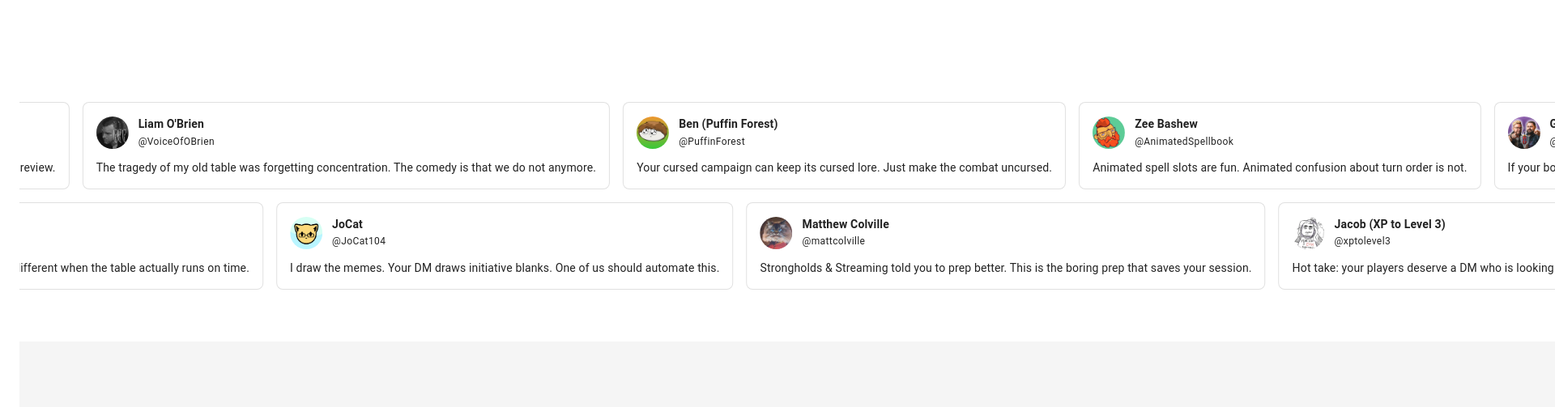
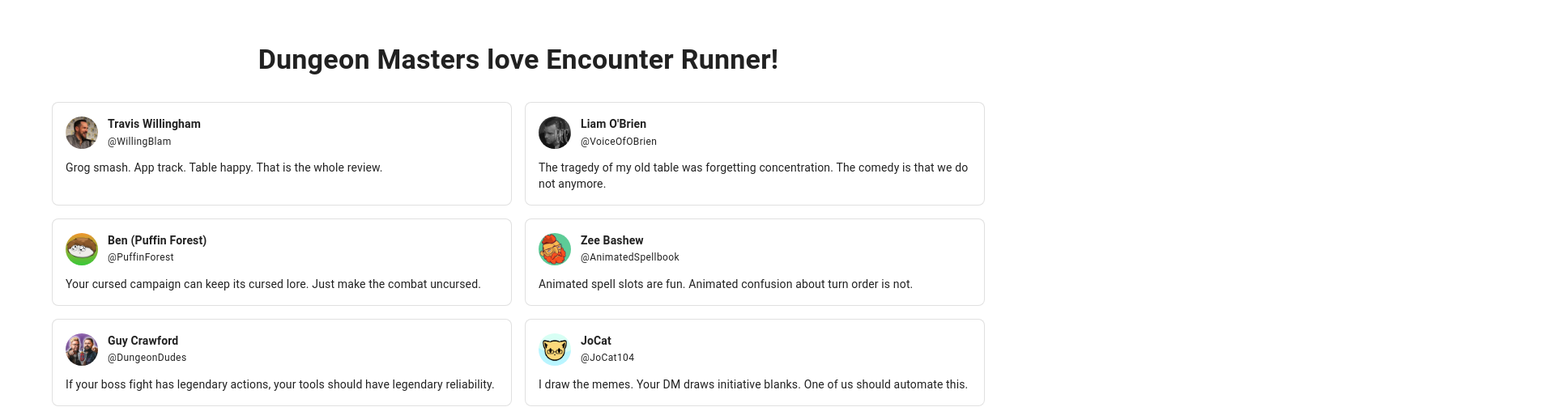
Before and after one commit to Harris-Miller/dnd-encounter-runner, a React (Vite) app: page / in a window 1280 px wide. Shown: the part 1801-2304 px from the top of the page at 81% size, 1920 px wide, since content can reach past the window. Built offline with nearby package versions, Linux system fonts and the light colour scheme; no server answers.

Commit message:
Replace landing reviews marquee with a static two-column grid.

```diff
--- a/src/components/marketing/ReviewCard.tsx
+++ b/src/components/marketing/ReviewCard.tsx
@@ -14,8 +14,7 @@ export const ReviewCard: FC<ReviewCardProps> = ({ review }) => (
       border: 1,
       borderColor: 'divider',
       borderRadius: 2,
-      flex: '0 0 auto',
-      minWidth: { md: 320, xs: 280 },
+      height: '100%',
       p: 2,
     }}
   >
--- a/src/components/marketing/ReviewsSection.tsx
+++ b/src/components/marketing/ReviewsSection.tsx
@@ -1,4 +1,4 @@
-import { Box, Container, Stack, Typography } from '@mui/material';
+import { Box, Container, Grid, Typography } from '@mui/material';
 import { useMemo } from 'react';
 import type { FC } from 'react';
 
@@ -6,59 +6,6 @@ import { LANDING_REVIEW_DISPLAY_COUNT, LANDING_REVIEWERS } from '../../data/land
 import { pickLandingReviews } from '../../utils/pickLandingReviews';
 
 import { ReviewCard } from './ReviewCard';
-
-const MARQUEE_ROW_GAP = 2;
-const MARQUEE_TRACK_GAP = 2;
-
-interface MarqueeRowProps {
-  animationDirection: 'left' | 'right';
-  animationDurationSeconds: number;
-  reviews: ReturnType<typeof pickLandingReviews>;
-}
-
-const MarqueeRow: FC<MarqueeRowProps> = ({ animationDirection, animationDurationSeconds, reviews }) => {
-  const trackReviews = [...reviews, ...reviews];
-
-  return (
-    <Box
-      sx={{
-        '@keyframes reviewsMarqueeLeft': {
-          from: { transform: 'translateX(0)' },
-          to: { transform: 'translateX(-50%)' },
-        },
-        '@keyframes reviewsMarqueeRight': {
-          from: { transform: 'translateX(-50%)' },
-          to: { transform: 'translateX(0)' },
-        },
-        '@media (prefers-reduced-motion: reduce)': {
-          overflowX: 'auto',
-        },
-        overflow: 'hidden',
-        width: '100%',
-      }}
-    >
-      <Stack
-        direction="row"
-        spacing={MARQUEE_TRACK_GAP}
-        sx={{
-          '@media (prefers-reduced-motion: reduce)': {
-            animation: 'none',
-            width: 'max-content',
-          },
-          animation:
-            animationDirection === 'left'
-              ? `reviewsMarqueeLeft ${String(animationDurationSeconds)}s linear infinite`
-              : `reviewsMarqueeRight ${String(animationDurationSeconds)}s linear infinite`,
-          width: 'max-content',
-        }}
-      >
-        {trackReviews.map((review, index) => (
-          <ReviewCard key={`${review.id}-${String(index)}`} review={review} />
-        ))}
-      </Stack>
-    </Box>
-  );
-};
 
 export const ReviewsSection: FC = () => {
   const displayedReviews = useMemo(
@@ -70,13 +17,9 @@ export const ReviewsSection: FC = () => {
     [],
   );
 
-  const firstRowReviews = displayedReviews.slice(0, 5);
-  const secondRowReviews = displayedReviews.slice(5, 10);
-
   return (
     <Box
       sx={{
-        overflow: 'hidden',
         py: { md: 8, xs: 6 },
       }}
     >
@@ -84,11 +27,14 @@ export const ReviewsSection: FC = () => {
         <Typography component="h3" sx={{ fontWeight: 700, mb: 4, textAlign: 'center' }} variant="h4">
           Dungeon Masters love Encounter Runner!
         </Typography>
+        <Grid container spacing={2}>
+          {displayedReviews.map(review => (
+            <Grid key={review.id} size={{ md: 6, xs: 12 }}>
+              <ReviewCard review={review} />
+            </Grid>
+          ))}
+        </Grid>
       </Container>
-      <Stack spacing={MARQUEE_ROW_GAP}>
-        <MarqueeRow animationDirection="left" animationDurationSeconds={45} reviews={firstRowReviews} />
-        <MarqueeRow animationDirection="right" animationDurationSeconds={55} reviews={secondRowReviews} />
-      </Stack>
     </Box>
   );
 };
```
